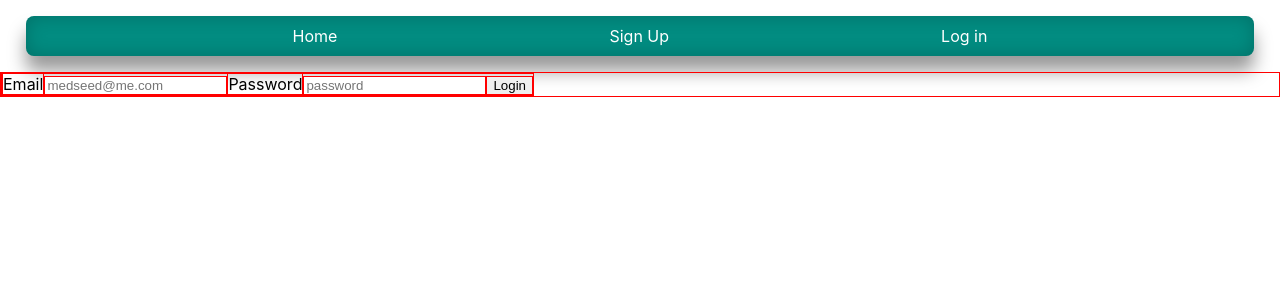
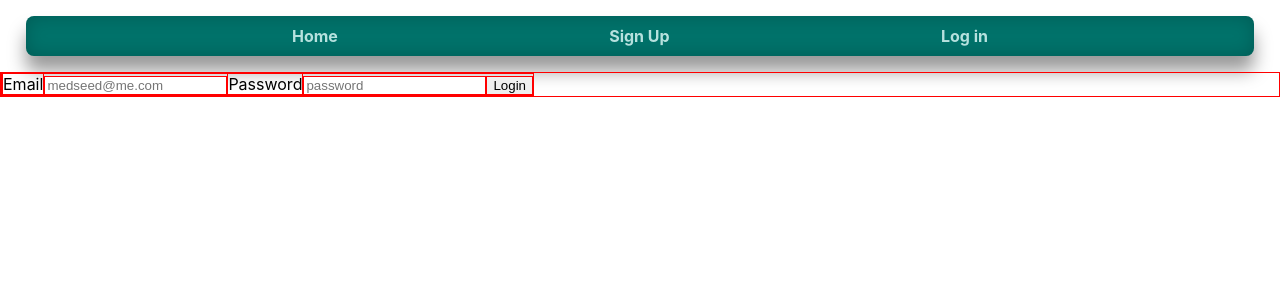
Before and after one commit to Build-Week-Med-Cabinet-4/Front-End, a React (Create React App) app in the folder med-cabinet/: page /login in a window 1280 px wide. Shown: the top 300 px of the page. Built offline with nearby package versions, Linux system fonts and the light colour scheme.

Commit message:
changed somecoloring of the navigation.

```diff
--- a/med-cabinet/src/components/RouterStyles/LinkStyle.jsx
+++ b/med-cabinet/src/components/RouterStyles/LinkStyle.jsx
@@ -9,12 +9,11 @@ const LinkStyle = styled(Link)`
   padding: 5px;
   transition: all 0.2s ease-in;
   background-size: 0px;
+  font-weight: bold;
+  color: #b6e1de;
 
   &:hover {
-    color: #a7a5a5;
-    background: white;
-    background-size: 100%;
-    border-radius: 5px;
+    color: white;
   }
 `;
 
--- a/med-cabinet/src/components/RouterStyles/NavContainerStyle.jsx
+++ b/med-cabinet/src/components/RouterStyles/NavContainerStyle.jsx
@@ -4,7 +4,7 @@ import styled from "styled-components";
 export const NavContainerStyle = styled.nav`
   width: 96vw;
   margin: 0 auto;
-  background: #028C81;
+  background: #00726A;
   border-radius: 8px;
   box-shadow: inset 0 0 18px 0 rgba(0, 0, 0, 0.2),
     0 15px 18px 0 rgba(0, 0, 0, 0.4);
```
